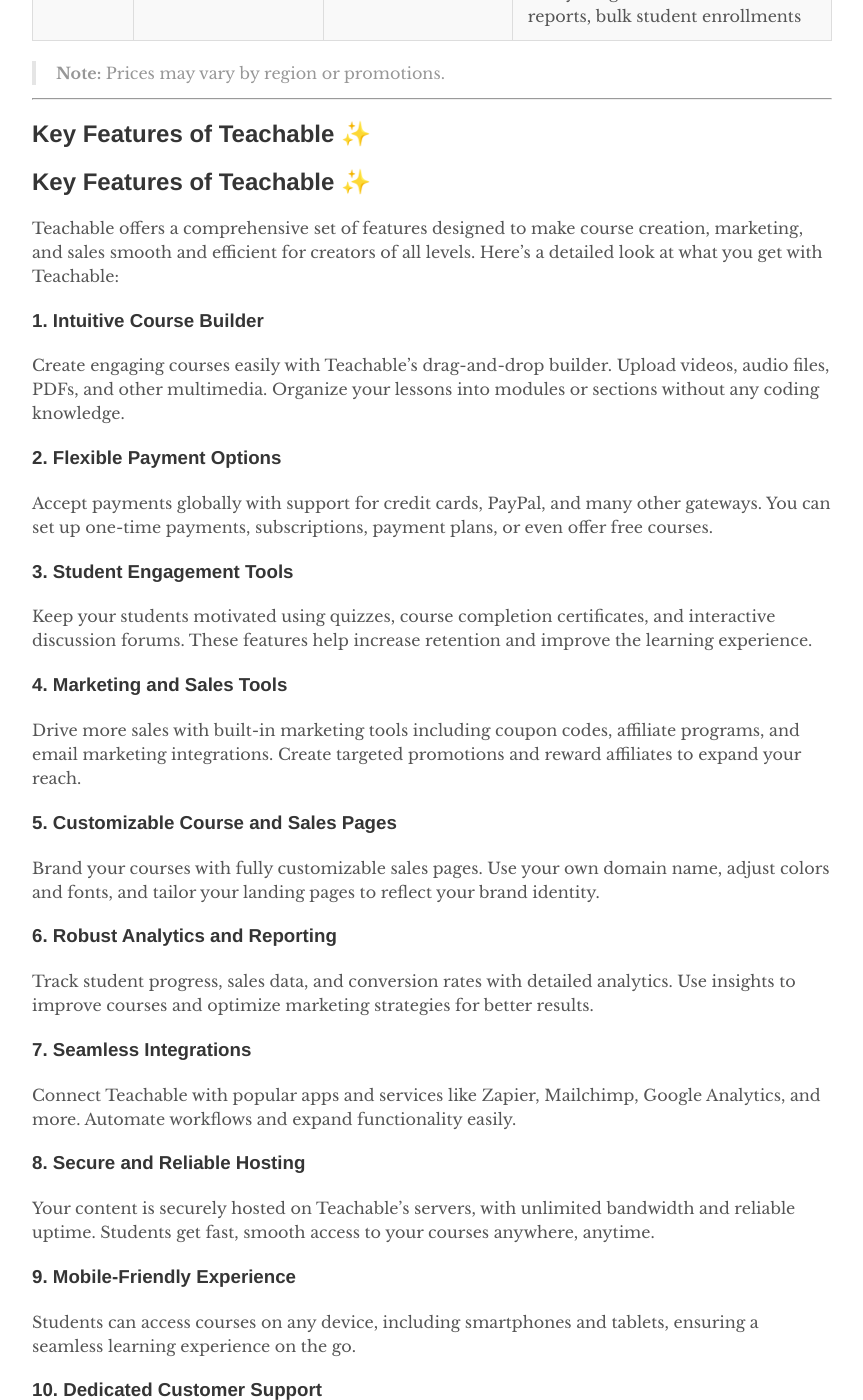
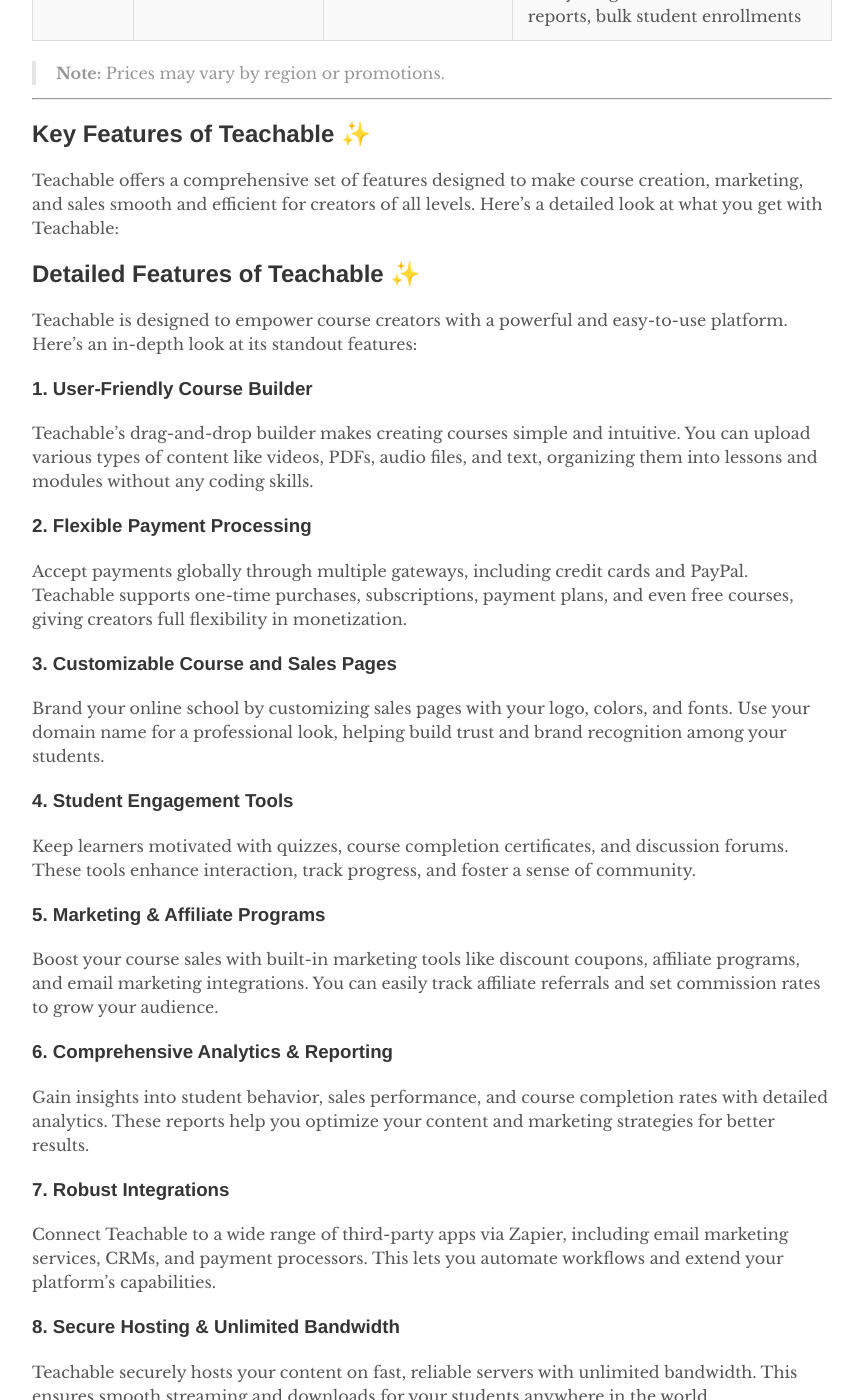
Before and after one commit to digiexe-official/dg, a Jekyll site: the page built from wp/teachable coupon codes.md, in a window 1280 px wide and 1400 px high, scrolled down 2601 px. Shown: the whole window, without its empty margins (208-1071 px from the left). Built offline with Jekyll 4.4.1, drawn with Linux system fonts in a browser that asks for light colours; our own code applies the rules of GitHub Pages for plain Markdown files; some of the changed text lies outside the part shown.

Commit message:
Update and rename thinkific coupon codes.md to teachable coupon codes.md

```diff
--- a/wp/thinkific coupon codes.md
+++ b/wp/teachable coupon codes.md
@@ -1,11 +1,19 @@
+---
+layout: default
+title: "Teachable Coupon Codes 2025- Transform Online Learning Journey- Grab 55% Off Now"
+description: "Check out our CartFlows review to find out how this funnel builder enhances your WooCommerce checkout process."
+date: 2025-05-15
+author: "digiexe-official Team"
+robots: index, follow
+permalink: /teachable-coupon-codes/
+---
 
-
-# 🎉 Teachable Coupon  Codes in 2025: Your Ultimate Guide to Discounts & Deals (Upto 55% Off)
+# 🎉 Teachable Coupon  Codes in 2025: Your Ultimate Guide to Discounts & Deals (Up to 55% Off)
 
 Are you ready to buy courses on **Teachable** but want to save money? You’ve come to the right place! This blog post explains everything you need to know about
 **Teachable coupons**, how to use them effectively, and how they help you get the best value for your money in 2025.
 
-We’ll also cover detailed pricing plans, key features, and compare Teachable to a close competitor so you can make the best decision for your online learning or
+We’ll also cover detailed pricing plans, key features, and compare Teachable to a close competitor so that you can make the best decision for your online learning or
 teaching journey.
 
 ---
@@ -94,39 +102,41 @@ Teachable offers four main pricing plans to fit different user needs:
 
 ## Key Features of Teachable ✨
 
-## Key Features of Teachable ✨
-
 Teachable offers a comprehensive set of features designed to make course creation, marketing, and sales smooth and efficient for creators of all levels. Here’s a detailed look at what you get with Teachable:
 
-### 1. **Intuitive Course Builder**
-Create engaging courses easily with Teachable’s drag-and-drop builder. Upload videos, audio files, PDFs, and other multimedia. Organize your lessons into modules or sections without any coding knowledge.
+## Detailed Features of Teachable ✨
 
-### 2. **Flexible Payment Options**
-Accept payments globally with support for credit cards, PayPal, and many other gateways. You can set up one-time payments, subscriptions, payment plans, or even offer free courses.
+Teachable is designed to empower course creators with a powerful and easy-to-use platform. Here’s an in-depth look at its standout features:
 
-### 3. **Student Engagement Tools**
-Keep your students motivated using quizzes, course completion certificates, and interactive discussion forums. These features help increase retention and improve the learning experience.
+### 1. **User-Friendly Course Builder**
+Teachable’s drag-and-drop builder makes creating courses simple and intuitive. You can upload various types of content like videos, PDFs, audio files, and text, organizing them into lessons and modules without any coding skills.
 
-### 4. **Marketing and Sales Tools**
-Drive more sales with built-in marketing tools including coupon codes, affiliate programs, and email marketing integrations. Create targeted promotions and reward affiliates to expand your reach.
+### 2. **Flexible Payment Processing**
+Accept payments globally through multiple gateways, including credit cards and PayPal. Teachable supports one-time purchases, subscriptions, payment plans, and even free courses, giving creators full flexibility in monetization.
 
-### 5. **Customizable Course and Sales Pages**
-Brand your courses with fully customizable sales pages. Use your own domain name, adjust colors and fonts, and tailor your landing pages to reflect your brand identity.
+### 3. **Customizable Course and Sales Pages**
+Brand your online school by customizing sales pages with your logo, colors, and fonts. Use your domain name for a professional look, helping build trust and brand recognition among your students.
 
-### 6. **Robust Analytics and Reporting**
-Track student progress, sales data, and conversion rates with detailed analytics. Use insights to improve courses and optimize marketing strategies for better results.
+### 4. **Student Engagement Tools**
+Keep learners motivated with quizzes, course completion certificates, and discussion forums. These tools enhance interaction, track progress, and foster a sense of community.
 
-### 7. **Seamless Integrations**
-Connect Teachable with popular apps and services like Zapier, Mailchimp, Google Analytics, and more. Automate workflows and expand functionality easily.
+### 5. **Marketing & Affiliate Programs**
+Boost your course sales with built-in marketing tools like discount coupons, affiliate programs, and email marketing integrations. You can easily track affiliate referrals and set commission rates to grow your audience.
 
-### 8. **Secure and Reliable Hosting**
-Your content is securely hosted on Teachable’s servers, with unlimited bandwidth and reliable uptime. Students get fast, smooth access to your courses anywhere, anytime.
+### 6. **Comprehensive Analytics & Reporting**
+Gain insights into student behavior, sales performance, and course completion rates with detailed analytics. These reports help you optimize your content and marketing strategies for better results.
+
+### 7. **Robust Integrations**
+Connect Teachable to a wide range of third-party apps via Zapier, including email marketing services, CRMs, and payment processors. This lets you automate workflows and extend your platform’s capabilities.
+
+### 8. **Secure Hosting & Unlimited Bandwidth**
+Teachable securely hosts your content on fast, reliable servers with unlimited bandwidth. This ensures smooth streaming and downloads for your students anywhere in the world.
 
 ### 9. **Mobile-Friendly Experience**
-Students can access courses on any device, including smartphones and tablets, ensuring a seamless learning experience on the go.
+Courses created on Teachable are fully responsive, allowing students to access content easily on smartphones, tablets, or desktops.
 
-### 10. **Dedicated Customer Support**
-Receive support via email and live chat. Priority support is available on higher-tier plans, helping you solve issues faster and keep your courses running smoothly.
+### 10. **Support & Resources**
+Teachable offers email and chat support, with priority assistance for higher-tier plans. Additionally, users get access to extensive knowledge bases, tutorials, and webinars to help maximize platform use.
 
 ---
 
@@ -168,10 +178,15 @@ Yes, Teachable includes coupons, affiliate programs, and email marketing integra
 
 ---
 
-## Conclusion
+Quick Links
+- [Thinkific Review](https://digiexe-official.github.io/dg/thinkific-review/)
+- [Kartra Review](https://digiexe-official.github.io/kartra-review/)
+- [Kartra Coupons](https://digiexe-official.github.io/kartra-coupons/)
+
+## Conclusion- Grab the Best Teachable Coupon Codes?
 
 Teachable stands out as a powerful, user-friendly platform for anyone looking to create and sell online courses. With its rich feature set, flexible pricing, and
-effective marketing tools, Teachable empowers creators to build successful online schools.
+Effective marketing tools, Teachable empowers creators to build successful online schools.
 
 By using Teachable coupons, you lower your investment while still accessing premium features that help you grow your course business. Whether you are a beginner
 or an experienced instructor, Teachable offers the tools you need to succeed.
```
